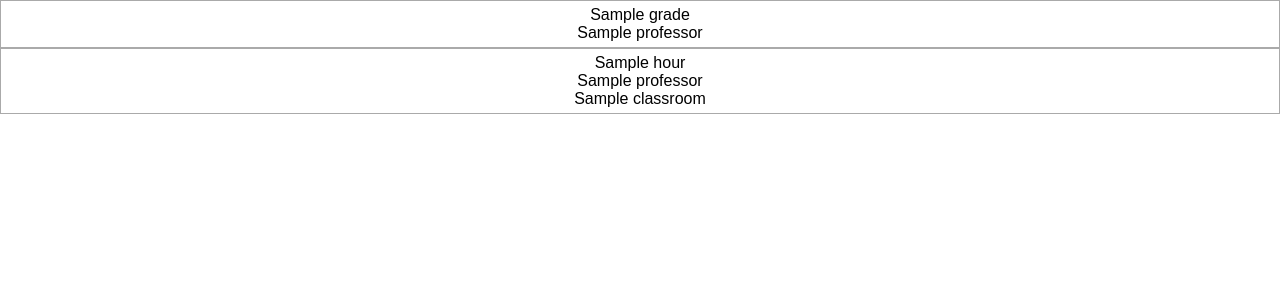
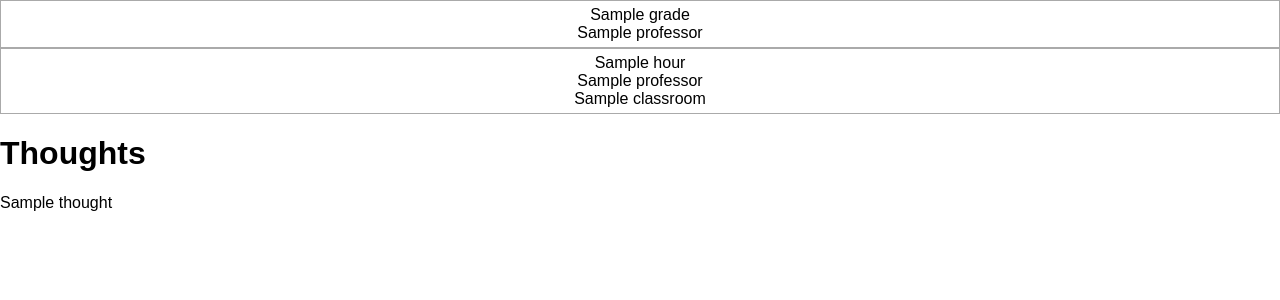
Before and after one commit to Tini4/eAsistent-schedules, a Flask app: template templates/index.html in a window 1280 px wide. Shown: the top 300 px of the page. Run offline with Flask 2, Linux system fonts and the light colour scheme; the template is opened without the code that fills it: most values are stand-ins (such as "Sample title", 1, 10 or a date in 2020); parts of the project's set-up code (start-up, migrations or seed data) failed here and were passed over.

Commit message:
html printing out thoughts now

```diff
--- a/main.py
+++ b/main.py
@@ -3,17 +3,17 @@ from flask import Flask, render_template
 from shower_thoughts import get_shower_thoughts
 
 app = Flask('app')
-init()
-classroom_schedule = get_classroom_schedule()
-grade_schedule = get_grade_schedule()
+# init()
+# classroom_schedule = get_classroom_schedule()
+# grade_schedule = get_grade_schedule()
 shower_thoughts = get_shower_thoughts()
 
 
 @app.route('/', methods=['POST', 'GET'])
 def index():
     return render_template('index.html',
-                           classroom_schedule=classroom_schedule,
-                           grade_schedule=grade_schedule,
+                           # classroom_schedule=classroom_schedule,
+                           # grade_schedule=grade_schedule,
                            shower_thoughts=shower_thoughts
                            )
 
--- a/templates/index.html
+++ b/templates/index.html
@@ -1,11 +1,12 @@
 {% extends 'base.html' %}
 
 {% block head %}
-    <title>URNIK NEKINEKI</title>
+    <title>URA PLUSPLUS</title>
 {% endblock %}
 
 {% block body %}
     <table>
+        {% if classroom_schedule != None %}
         {% for day in classroom_schedule %}
             <tr>
                 {% for hour in day.hours %}
@@ -17,6 +18,7 @@
                 {% endfor %}
             </tr>
         {% endfor %}
+        {% endif %}
     </table>
     <table>
         {% if grade_schedule != None %}
@@ -35,4 +37,14 @@
         {% endfor %}
         {% endif %}
     </table>
+    <div>
+        <h1>Thoughts</h1>
+        {% if shower_thoughts != None %}
+        {% for thought in shower_thoughts %}
+            <p>
+                {{ thought }}
+            </p>
+        {% endfor %}
+        {% endif %}
+    </div>
 {% endblock %}
```
